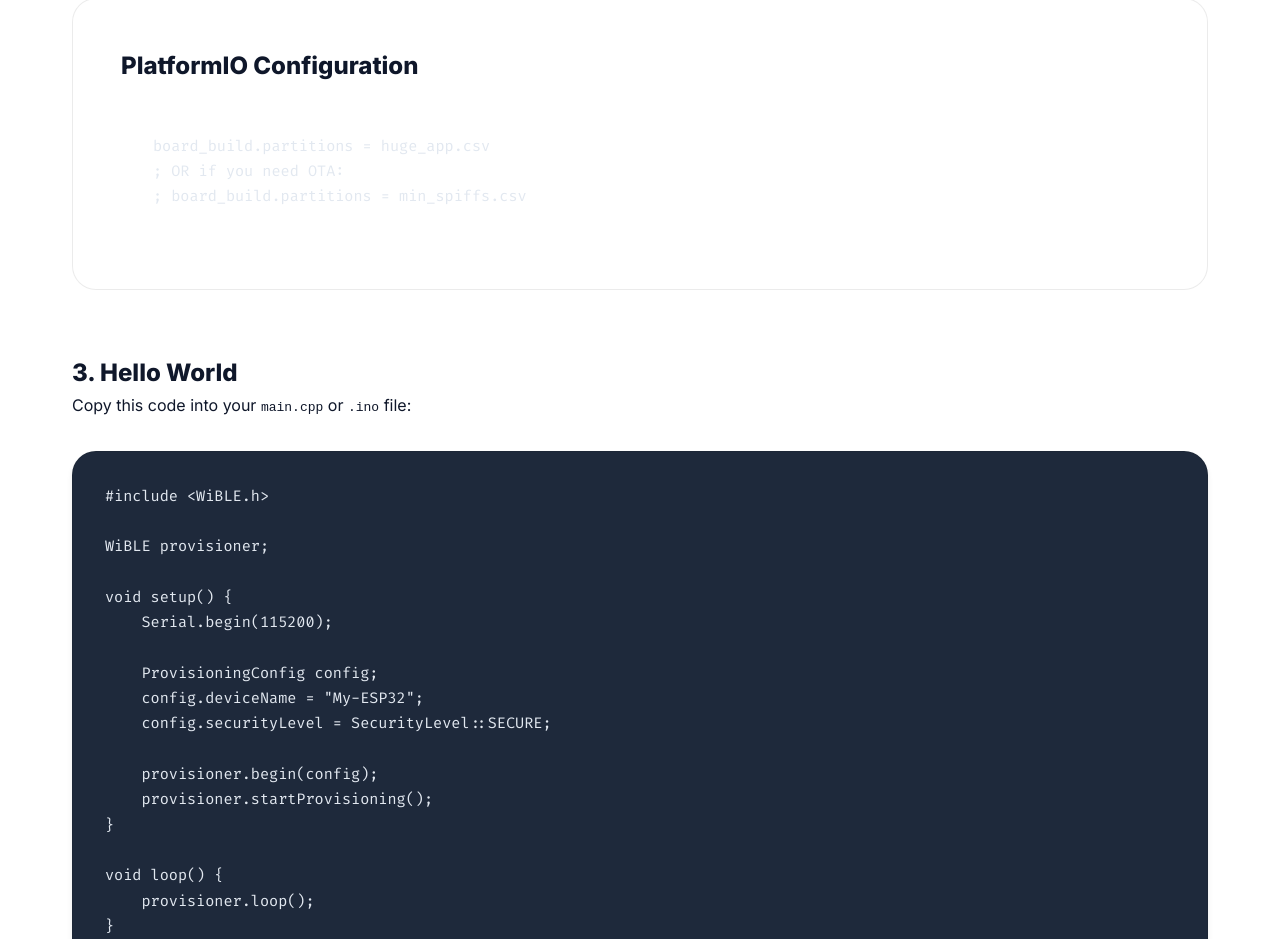
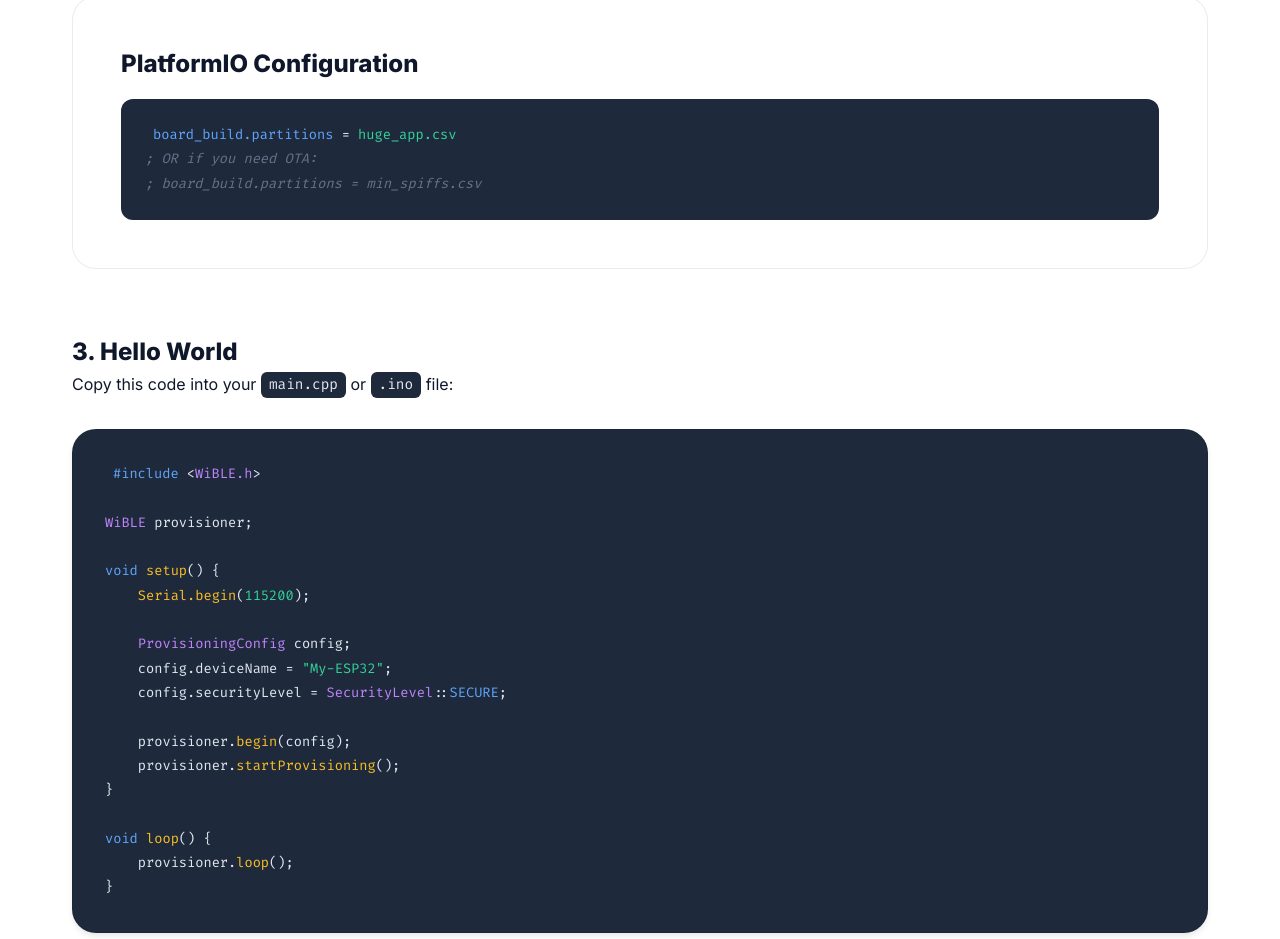
Before and after one commit to Chamath-Adithya/WiBLE, a plain HTML site: page docs/get-started.html in a window 1280 px wide. Shown: the part 1159-2098 px from the top of the page. Drawn offline with nearby package versions, Linux system fonts and the light colour scheme; animation ran at ten frames a second.

Commit message:
feat: Add syntax highlighting to code snippets and improve inline code styling on the get-started page.

```diff
--- a/docs/assets/css/main.css
+++ b/docs/assets/css/main.css
@@ -606,6 +606,25 @@ pre code {
     color: #e2e8f0;
 }
 
+/* Inline Code (not in pre) */
+code {
+    font-family: 'Fira Code', 'Consolas', monospace;
+    background: var(--code-bg);
+    color: #e2e8f0;
+    padding: 0.2rem 0.5rem;
+    border-radius: 0.375rem;
+    font-size: 0.9em;
+}
+
+/* Feature card code blocks */
+.feature-card pre {
+    background: var(--code-bg);
+    border-radius: 0.75rem;
+    padding: 1.5rem;
+    margin-top: 1rem;
+    overflow-x: auto;
+}
+
 /* Syntax Highlighting */
 .code-keyword {
     color: #60a5fa;
--- a/docs/get-started.html
+++ b/docs/get-started.html
@@ -59,8 +59,8 @@
                 <div class="feature-card" data-aos="fade-right">
                     <h3>PlatformIO (Recommended)</h3>
                     <p>Add the following to your <code>platformio.ini</code> file:</p>
-                    <pre><code>lib_deps =
-    Chamath-Adithya/WiBLE@^2.0.0</code></pre>
+                    <pre><code><span class="code-keyword">lib_deps</span> =
+    Chamath-Adithya/WiBLE@^<span class="code-string">2.0.0</span></code></pre>
                 </div>
 
                 <div class="feature-card" data-aos="fade-left">
@@ -78,9 +78,9 @@
 
             <div class="feature-card" style="margin-top: 2rem;" data-aos="fade-up">
                 <h3>PlatformIO Configuration</h3>
-                <pre><code>board_build.partitions = huge_app.csv
-; OR if you need OTA:
-; board_build.partitions = min_spiffs.csv</code></pre>
+                <pre><code><span class="code-keyword">board_build.partitions</span> = <span class="code-string">huge_app.csv</span>
+<span class="code-comment">; OR if you need OTA:</span>
+<span class="code-comment">; board_build.partitions = min_spiffs.csv</span></code></pre>
             </div>
         </div>
 
@@ -89,23 +89,23 @@
             <p data-aos="fade-up">Copy this code into your <code>main.cpp</code> or <code>.ino</code> file:</p>
 
             <div class="code-window" style="margin-top: 2rem;" data-aos="fade-up">
-                <pre><code>#include &lt;WiBLE.h&gt;
+                <pre><code><span class="code-keyword">#include</span> &lt;<span class="code-type">WiBLE.h</span>&gt;
 
-WiBLE provisioner;
+<span class="code-type">WiBLE</span> provisioner;
 
-void setup() {
-    Serial.begin(115200);
+<span class="code-keyword">void</span> <span class="code-function">setup</span>() {
+    <span class="code-function">Serial.begin</span>(<span class="code-string">115200</span>);
 
-    ProvisioningConfig config;
-    config.deviceName = "My-ESP32";
-    config.securityLevel = SecurityLevel::SECURE;
+    <span class="code-type">ProvisioningConfig</span> config;
+    config.deviceName = <span class="code-string">"My-ESP32"</span>;
+    config.securityLevel = <span class="code-type">SecurityLevel</span>::<span class="code-keyword">SECURE</span>;
 
-    provisioner.begin(config);
-    provisioner.startProvisioning();
+    provisioner.<span class="code-function">begin</span>(config);
+    provisioner.<span class="code-function">startProvisioning</span>();
 }
 
-void loop() {
-    provisioner.loop();
+<span class="code-keyword">void</span> <span class="code-function">loop</span>() {
+    provisioner.<span class="code-function">loop</span>();
 }</code></pre>
             </div>
         </div>
```
